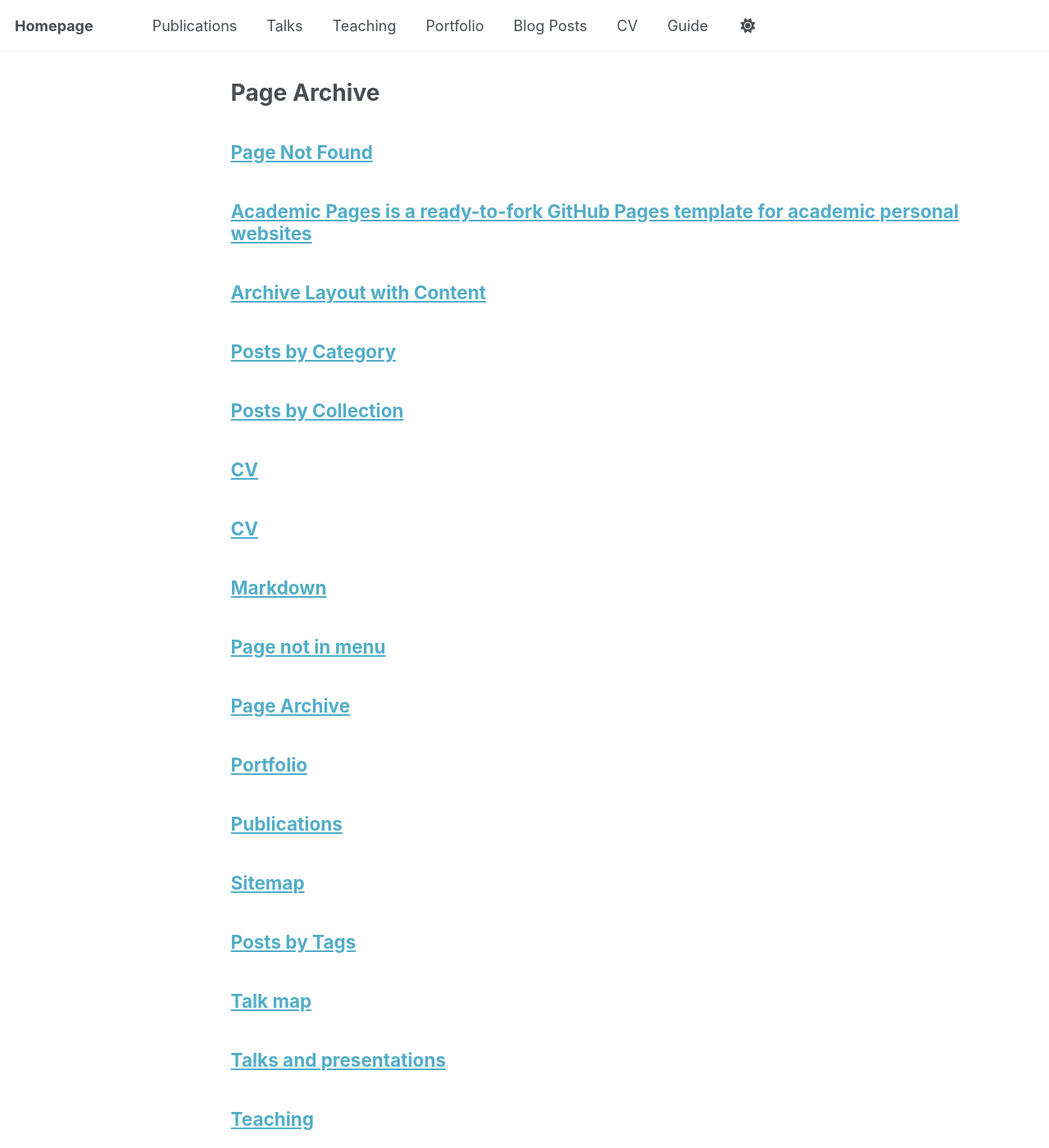
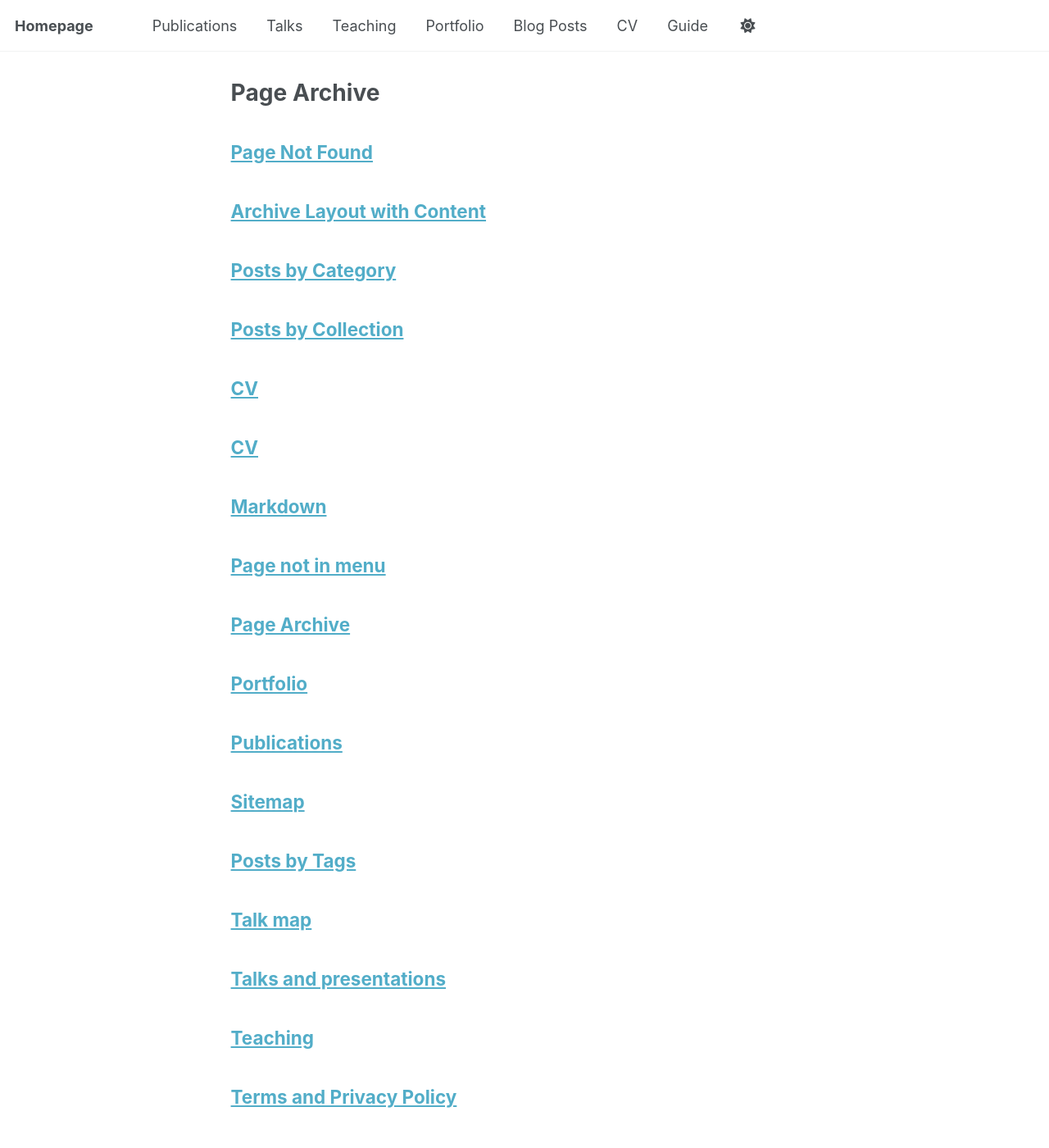
Before and after one commit to lingqime/lingqime.github.io, a Jekyll site: the page built from _pages/page-archive.html, in a window 1280 px wide and 1400 px high. Shown: the whole window at 82% size. Built offline with Jekyll 4.4.1, drawn with Linux system fonts in a browser that asks for light colours; a script that is not in the unit is left out; some of the changed lines change nothing that is shown; some of the changed text lies outside the part shown.

Commit message:
Update about.md

```diff
--- a/_pages/about.md
+++ b/_pages/about.md
@@ -1,56 +1,65 @@
----
-permalink: /
-title: "Academic Pages is a ready-to-fork GitHub Pages template for academic personal websites"
-author_profile: true
-redirect_from:
-  - /about/
-  - /about.html
+# Welcome to My Academic Homepage
+
+I am **Lingqi Meng**, a mathematician and machine learning scientist currently serving as a **Lecturer at Yanbian University**. My research integrates **mathematical modeling, machine learning, and bioinformatics** to address complex problems in biomedical data and network dynamics.
+
 ---
 
-This is the front page of a website that is powered by the [Academic Pages template](https://github.com/academicpages/academicpages.github.io) and hosted on GitHub pages. [GitHub pages](https://pages.github.com) is a free service in which websites are built and hosted from code and data stored in a GitHub repository, automatically updating when a new commit is made to the repository. This template was forked from the [Minimal Mistakes Jekyll Theme](https://mmistakes.github.io/minimal-mistakes/) created by Michael Rose, and then extended to support the kinds of content that academics have: publications, talks, teaching, a portfolio, blog posts, and a dynamically-generated CV. Incidentally, these same features make it a great template for anyone that needs to show off a professional template!
+## Education
 
- You can fork [this template](https://github.com/academicpages/academicpages.github.io) right now, modify the configuration and Markdown files, add your own PDFs and other content, and have your own site for free, with no ads!
+I received my **Ph.D. in Mathematics** from the **State University of New York at Buffalo** in 2022 and earned my **B.S. in Statistics** from **Nankai University** in 2016. My doctoral research focused on theoretical network analysis and stochastic processes, laying the foundation for my ongoing work in computational modeling and data-driven scientific discovery.
 
-A data-driven personal website
-======
-Like many other Jekyll-based GitHub Pages templates, Academic Pages makes you separate the website's content from its form. The content & metadata of your website are in structured Markdown files, while various other files constitute the theme, specifying how to transform that content & metadata into HTML pages. You keep these various Markdown (.md), YAML (.yml), HTML, and CSS files in a public GitHub repository. Each time you commit and push an update to the repository, the [GitHub pages](https://pages.github.com/) service creates static HTML pages based on these files, which are hosted on GitHub's servers free of charge.
+---
 
-Many of the features of dynamic content management systems (like Wordpress) can be achieved in this fashion, using a fraction of the computational resources and with far less vulnerability to hacking and DDoSing. You can also modify the theme to your heart's content without touching the content of your site. If you get to a point where you've broken something in Jekyll/HTML/CSS beyond repair, your Markdown files describing your talks, publications, etc. are safe. You can rollback the changes or even delete the repository and start over - just be sure to save the Markdown files! You can also write scripts that process the structured data on the site, such as [this one](https://github.com/academicpages/academicpages.github.io/blob/master/talkmap.ipynb) that analyzes metadata in pages about talks to display [a map of every location you've given a talk](https://academicpages.github.io/talkmap.html).
+## Research Interests
 
-For those users that need more advanced functionality, the template also supports the following popular tools:
-- [MathJax](https://www.mathjax.org/) for mathematical equations
-- [Mermaid](https://mermaid.js.org/) for diagraming
-- [Plotly](https://plotly.com/javascript/) for plotting
+My primary research interests include:
 
-Getting started
-======
-1. Register a GitHub account if you don't have one and confirm your e-mail (required!)
-1. Fork [this template](https://github.com/academicpages/academicpages.github.io) by clicking the "Use this template" button in the top right.
-1. Go to the repository's settings (rightmost item in the tabs that start with "Code", should be below "Unwatch"). Rename the repository "[your GitHub username].github.io", which will also be your website's URL.
-1. Set site-wide configuration and create content & metadata (see below -- also see [this set of diffs](http://archive.is/3TPas) showing what files were changed to set up [an example site](https://getorg-testacct.github.io) for a user with the username "getorg-testacct")
-1. Upload any files (like PDFs, .zip files, etc.) to the files/ directory. They will appear at https://[your GitHub username].github.io/files/example.pdf.
-1. Check status by going to the repository settings, in the "GitHub pages" section
+- **Machine Learning and Algorithm Design**: developing novel methods for analyzing high-dimensional and complex datasets.
+- **Bioinformatics and Multi-Omics Integration**: identifying key molecular factors in diseases such as Parkinson’s and Alzheimer’s.
+- **Network Theory and Complex Systems**: studying dynamics of cooperation, diffusion, and spreading processes on networks.
 
-Site-wide configuration
-------
-The main configuration file for the site is in the base directory in [_config.yml](https://github.com/academicpages/academicpages.github.io/blob/master/_config.yml), which defines the content in the sidebars and other site-wide features. You will need to replace the default variables with ones about yourself and your site's github repository. The configuration file for the top menu is in [_data/navigation.yml](https://github.com/academicpages/academicpages.github.io/blob/master/_data/navigation.yml). For example, if you don't have a portfolio or blog posts, you can remove those items from that navigation.yml file to remove them from the header.
+I have contributed to projects spanning **multi-omics analyses, evolutionary games on cellular networks, and computational modeling of epidemics**, often collaborating in interdisciplinary international teams.
 
-Create content & metadata
-------
-For site content, there is one Markdown file for each type of content, which are stored in directories like _publications, _talks, _posts, _teaching, or _pages. For example, each talk is a Markdown file in the [_talks directory](https://github.com/academicpages/academicpages.github.io/tree/master/_talks). At the top of each Markdown file is structured data in YAML about the talk, which the theme will parse to do lots of cool stuff. The same structured data about a talk is used to generate the list of talks on the [Talks page](https://academicpages.github.io/talks), each [individual page](https://academicpages.github.io/talks/2012-03-01-talk-1) for specific talks, the talks section for the [CV page](https://academicpages.github.io/cv), and the [map of places you've given a talk](https://academicpages.github.io/talkmap.html) (if you run this [python file](https://github.com/academicpages/academicpages.github.io/blob/master/talkmap.py) or [Jupyter notebook](https://github.com/academicpages/academicpages.github.io/blob/master/talkmap.ipynb), which creates the HTML for the map based on the contents of the _talks directory).
+---
 
-**Markdown generator**
+## Professional Experience
 
-The repository includes [a set of Jupyter notebooks](https://github.com/academicpages/academicpages.github.io/tree/master/markdown_generator
-) that converts a CSV containing structured data about talks or presentations into individual Markdown files that will be properly formatted for the Academic Pages template. The sample CSVs in that directory are the ones I used to create my own personal website at stuartgeiger.com. My usual workflow is that I keep a spreadsheet of my publications and talks, then run the code in these notebooks to generate the Markdown files, then commit and push them to the GitHub repository.
+- **Lecturer**, Yanbian University (2025–present)
+  Leading courses and research in **machine learning and bioinformatics**.
 
-How to edit your site's GitHub repository
-------
-Many people use a git client to create files on their local computer and then push them to GitHub's servers. If you are not familiar with git, you can directly edit these configuration and Markdown files directly in the github.com interface. Navigate to a file (like [this one](https://github.com/academicpages/academicpages.github.io/blob/master/_talks/2012-03-01-talk-1.md) and click the pencil icon in the top right of the content preview (to the right of the "Raw | Blame | History" buttons). You can delete a file by clicking the trashcan icon to the right of the pencil icon. You can also create new files or upload files by navigating to a directory and clicking the "Create new file" or "Upload files" buttons.
+- **Postdoctoral Researcher**, KTH Royal Institute of Technology (2022–2024)
+  Conducted research on integrative computational analyses of biological networks under the supervision of **Adil Mardinoglu**.
 
-Example: editing a Markdown file for a talk
-![Editing a Markdown file for a talk](/images/editing-talk.png)
+- **Research Assistant**, University of Münster (Summer 2015)
+  Assisted in bioinformatics and statistical analysis projects under **Christina Lill**.
 
-For more info
-------
-More info about configuring Academic Pages can be found in [the guide](https://academicpages.github.io/markdown/), the [growing wiki](https://github.com/academicpages/academicpages.github.io/wiki), and you can always [ask a question on GitHub](https://github.com/academicpages/academicpages.github.io/discussions). The [guides for the Minimal Mistakes theme](https://mmistakes.github.io/minimal-mistakes/docs/configuration/) (which this theme was forked from) might also be helpful.
+---
+
+## Teaching
+
+I have taught and assisted in courses ranging from **Calculus and Linear Algebra** to **Statistics in Metagenomics and Linear Programming**, emphasizing both theoretical understanding and practical applications of quantitative methods.
+
+---
+
+## Selected Skills
+
+- **Mathematical Analysis and Modeling**
+- **Machine Learning Algorithm Design**
+- **Bioinformatics Pipeline Development**
+- **Academic Writing and Data Visualization**
+
+---
+
+## Publications and Talks
+
+My work has been published in journals such as *Proc. R. Soc. A*, *J. Math. Biol.*, *Alzheimers Res. Ther.*, and *Cell Reports Medicine*. I have presented at international conferences including **NERCCS**, **Conference on Complex Systems**, and seminars at the **University of Oxford** and **Science for Life Laboratory, Stockholm**.
+
+---
+
+## Contact
+
+- ✉ Email: [lingqime@gmail.com](mailto:lingqime@gmail.com)
+- 🌐 Website: [lingqime.github.io](https://lingqime.github.io)
+- 📚 Google Scholar: [Link](https://scholar.google.com/citations?user=LCx9VBIAAAAJ&hl=en&oi=ao)
+- 🐙 GitHub: [lingqime](https://github.com/lingqime)
+- ORCID: [0000-0001-9986-9205](http://orcid.org/0000-0001-9986-9205)
```
